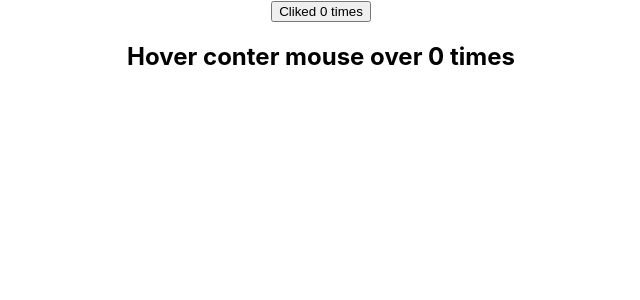
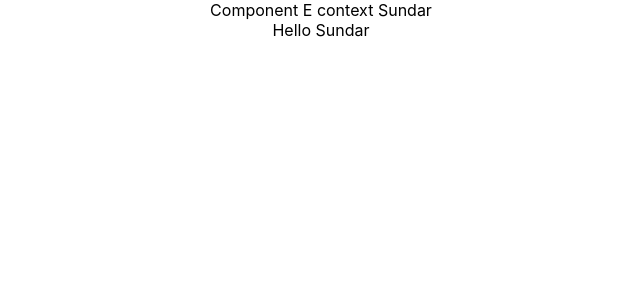
Before and after one commit to sundaramhpe/React, a React (Create React App) app in the folder hello-world/: page / in a window 1280 px wide. Shown: the top 300 px of the page, without its empty margins (319-959 px from the left). Built offline with nearby package versions, Linux system fonts and the light colour scheme.

Commit message:
context configuration implementation

```diff
--- a/hello-world/src/App.js
+++ b/hello-world/src/App.js
@@ -27,13 +27,18 @@ import HoverCounter from './components/HoverCounter';
 import User from './components/User';
 import ClickCounterTwo from './components/ClickCounterTwo';
 import HoverCounterTwo from './components/HoverCounterTwo';
+import ComponentC from './components/ComponentC';
+import { UserProvider } from './components/userContext';
 
 
 function App() {
 
   return (
     <div className="App">
-      <Counter>
+      <UserProvider value='Sundar'>
+      <ComponentC/>
+      </UserProvider>
+      {/* <Counter>
         {(count, incrementCount) => (
           <ClickCounterTwo count={count} incrementCount={incrementCount} />
         )}
@@ -42,7 +47,7 @@ function App() {
         {(count, incrementCount) => (
           <HoverCounterTwo count={count} incrementCount={incrementCount} />
         )}
-      </Counter>
+      </Counter> */}
 
       {/* // <ClickCounter name='Sundar'/>
     // <HoverCounter/>
--- /dev/null
+++ b/hello-world/src/components/ComponentC.js
@@ -0,0 +1,14 @@
+import React, { Component } from 'react'
+import ComponentE from './ComponentE'
+
+ class ComponentC extends Component {
+    render() {
+        return (
+            <div>
+                <ComponentE/>
+            </div>
+        )
+    }
+}
+
+export default ComponentC
--- /dev/null
+++ b/hello-world/src/components/ComponentE.js
@@ -0,0 +1,17 @@
+import React, { Component } from 'react'
+import UserContext from './userContext'
+import ComponentF from './ComponentF'
+
+ class ComponentE extends Component {
+     static contextType = UserContext
+    render() {
+        return (
+            <div>
+                Component E context {this.context}
+                <ComponentF/>
+            </div>
+        )
+    }
+}
+//ComponentE.contextType=UserContext
+export default ComponentE
--- /dev/null
+++ b/hello-world/src/components/ComponentF.js
@@ -0,0 +1,18 @@
+import React, { Component } from 'react'
+import { UserConsumer } from './userContext'
+
+class ComponentF extends Component {
+    render() {
+        return (
+            <UserConsumer>
+                {
+                    (userName) => {
+                        return <div>Hello {userName}</div>
+                    }
+                }
+            </UserConsumer>
+        )
+    }
+}
+
+export default ComponentF
--- /dev/null
+++ b/hello-world/src/components/userContext.js
@@ -0,0 +1,9 @@
+import React from 'react'
+
+const UserContext = React.createContext('Jai Amirthesh')
+
+const UserProvider = UserContext.Provider
+const UserConsumer = UserContext.Consumer
+
+export {UserProvider,UserConsumer}
+export default UserContext
```
